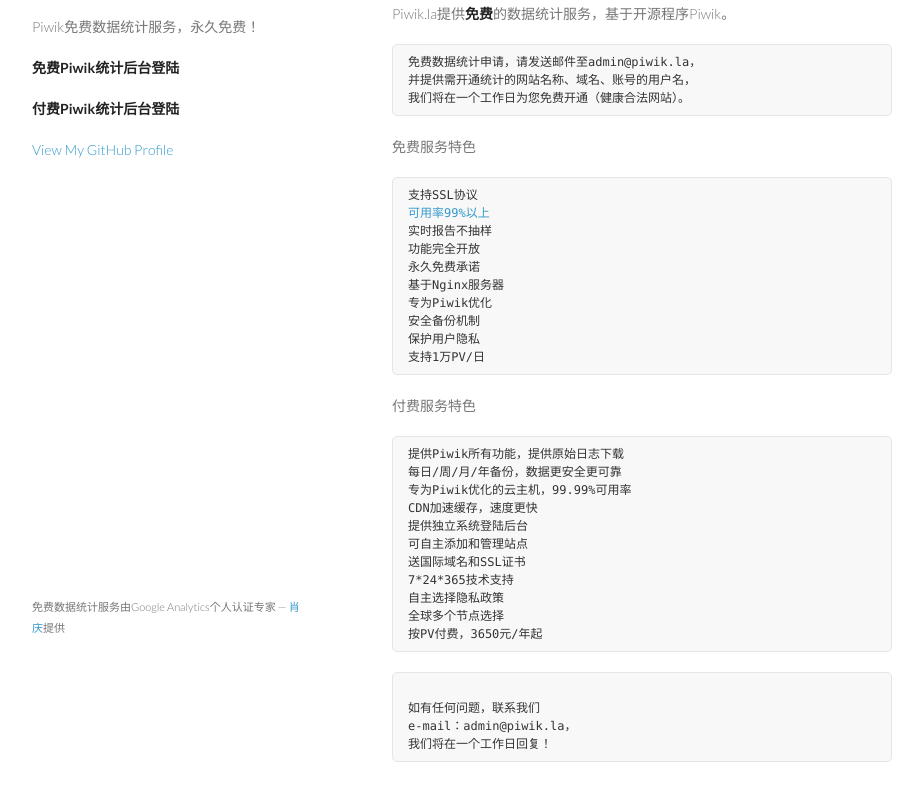
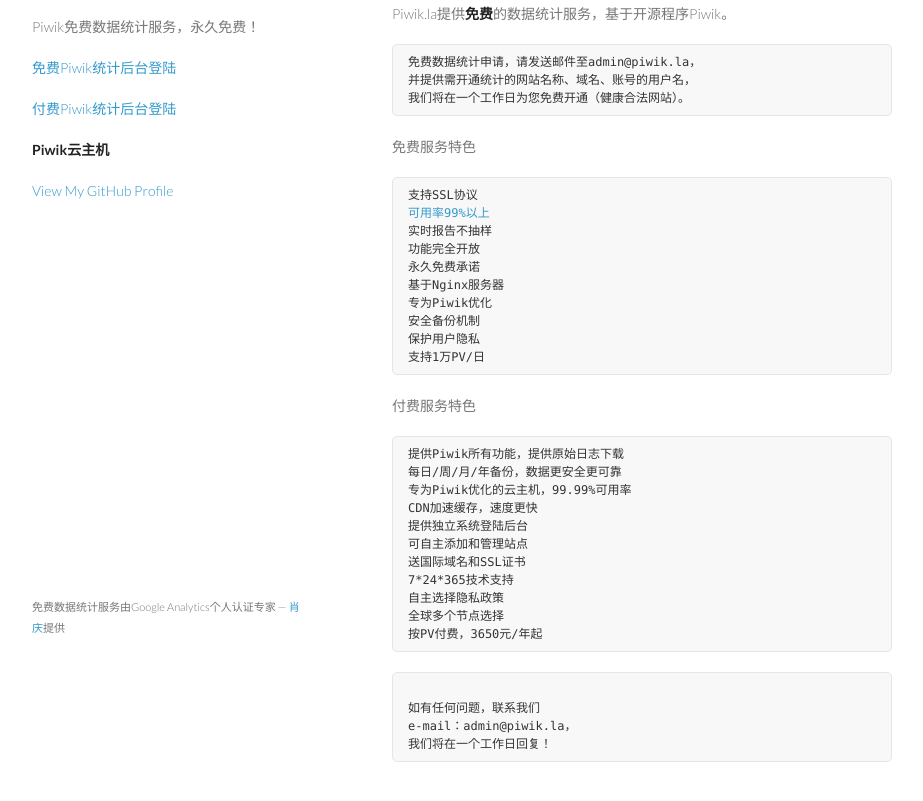
Before and after one commit to xiaoq-in/piwikla.github.io, a plain HTML site: page index.html in a window 1280 px wide. Shown: the part 93-894 px from the top of the page, without its empty margins (178-1101 px from the left). Drawn offline with Linux system fonts and the light colour scheme.

Commit message:
Update index.html

```diff
--- a/index.html
+++ b/index.html
@@ -29,9 +29,11 @@
 <a href="http://blog.piwik.la" target="_blank">Piwik数据分析博客</a></h1>
         <p>Piwik免费数据统计服务，永久免费！</p>
 
-        <p class="view"><a href="https://www.piwik.la" target="_blank"><strong>免费Piwik统计后台登陆</strong></a></p>
+        <p class="view"><a href="https://www.piwik.la" target="_blank">免费Piwik统计后台登陆</a></p>
 
-        <p class="view"><a href="https://piwik.la" target="_blank"><strong>付费Piwik统计后台登陆</strong></a></p>
+        <p class="view"><a href="https://piwik.la" target="_blank">付费Piwik统计后台登陆</a></p>
+
+        <p class="view"><a href="http://cloud.piwik.la" target="_blank"><strong>Piwik云主机</strong></a></p>
 
         <p class="view"><a href="https://github.com/piwikla" target="_blank">View My GitHub Profile</a></p>
 
```
